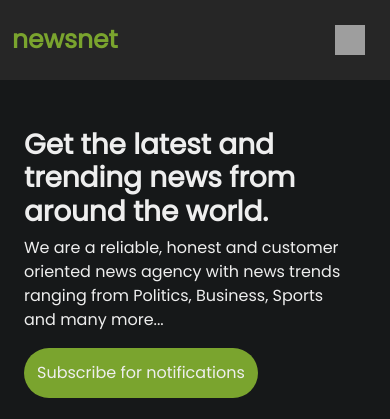
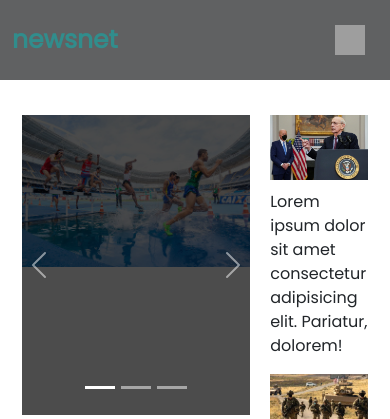
Before and after one commit to Marcos8060/FLASK_NEWS_API, a Flask app: template app/templates/index.html in a window 390 px wide. Shown: the top 419 px of the page. Run offline with Flask 2, Linux system fonts and the light colour scheme; the template is opened without the code that fills it, so the values that code supplies are empty; grey boxes are pictures that could not be loaded.

Commit message:
added a carousel in the hero section

```diff
--- a/app/models/news.py
+++ b/app/models/news.py
@@ -1,6 +1,6 @@
 class News:
 
-    def __init__(self,name,author,title,description,urlToImage,publishedAt,content):
+    def __init__(self,name,author,title,description,urlToImage,publishedAt,content,url):
 
         self.name = name
         self.author = author
@@ -9,3 +9,4 @@ class News:
         self.urlToImage = urlToImage
         self.publishedAt = publishedAt
         self.content = content
+        self.url = url
--- a/app/request.py
+++ b/app/request.py
@@ -46,9 +46,10 @@ def process_results(news_list):
         urlToImage = news_item.get('urlToImage')
         publishedAt = news_item.get('publishedAt')
         content = news_item.get('content')
+        url = news_item.get('url')
 
         if urlToImage:
-            news_object = News(name,author,title,description,urlToImage,publishedAt,content)
+            news_object = News(name,author,title,description,urlToImage,publishedAt,content,url)
             news_results.append(news_object)
 
     return news_results
--- a/app/static/style.css
+++ b/app/static/style.css
@@ -6,10 +6,10 @@ body{
     /* background: #F398BD; */
     background: #EFF3F4;
 }
-.articles{
+/* .articles{
     background: white;
     padding: 20px;
-}
+} */
 .news > img{
     width: 400px;
     margin: 10px;
@@ -18,13 +18,15 @@ body{
 /* navbar section */
 .navbar{
     height: 80px;
-    background: #262626;
+    /* background: #262626; */
+    /* background: white; */
+    background: #606162;
 }
 .active{
     font-weight: bold;
 }
 .navbar-brand{
-    color: #7AA42E;
+    color: #318d8c;
     font-weight: bold;
     font-size: 25px;
 }
@@ -38,33 +40,67 @@ body{
     color: #EEEEEE;
 }
 .input{
+    height: 45px;
+    border-radius: 30px;
+    width: 350px;
     border-top: none;
     border-left: none;
     border-right: none;
     outline: 0;
     margin-left: 8px;
+    background: #868D93;
+}
+::-webkit-input-placeholder{
+    color: #EEEEEE;
+    padding-left: 20px;
 }
 /* hero section */
 .hero_section{
-    background: #161819;
-    height: 90vh;
+    background: white;
+    height: 100vh;
 }
-.hero_section > div >  div > h1{
-    color: #EEEEEE;
-    font-weight: 800;
+  .hero{
+      display: flex;
+      padding-top: 3vh;
+  }
+  .hero > .first{
+      flex: 0.7;
+      margin: 10px;
+  }
+  .hero > .second{
+      flex: 0.3;
+      margin: 10px;
+  }
+  .hero > .second > img{
+      margin-bottom: 10px;
+  }
+
+  /* carousel */
+  .carousel-item{
+    min-height: 300px;
+    background: no-repeat scroll center scroll;
+    -webkit-background-sizs: cover;
+    background-size: cover;
+    font-family: 'Montserrat', sans-serif;
+    font-family: 'Poppins', sans-serif;
 }
-.hero_section > div > div > p{
-    color: #EEEEEE;
+.carousel-item::before{
+    content: "";
+    display: block;
+    position: absolute;
+    top: 0;
+    left: 0;
+    bottom: 0;
+    right: 0;
+    background: black;
+    opacity: 0.7;
 }
-.btn{
-    background: #7AA42E;
-    outline: 0;
-    color: #EEEEEE;
-    height: 50px;
-    border-radius: 30px;
+.carousel-caption{
+    bottom: 100px;
 }
-.btn:hover{
-    color: #EEEEEE;
+.carousel-caption h5{
+    font-size: 30px;
+    font-weight: 700;
 }
 /* news item */
 .title{
--- a/app/templates/base.html
+++ b/app/templates/base.html
@@ -51,6 +51,7 @@
                 <a class="nav-link" href="#">Sports</a>
               </li>
             </ul>
+            <input class="input" type="text" placeholder="Search...">
           </div>
         </div>
       </nav>
--- a/app/templates/index.html
+++ b/app/templates/index.html
@@ -3,18 +3,50 @@
 
 {% block content %}
 <div class="hero_section">
-  <div class="container-fluid row">
-    <div class="col-md-4 mt-5">
-      <h1>Get the latest and trending news from around the world.</h1>
-      <p>We are a reliable, honest and customer oriented news agency with news trends ranging from Politics, Business, Sports and many more...</p>
-      <button class="btn">Subscribe for notifications</button>
+  <div class=" container-fluid hero">
+    <div class="first">
+      <!-- <img class="img-fluid" src="../static/Images/run.jpg" alt=""> -->
+      <div id="carouselExampleCaptions" class="carousel slide" data-bs-ride="carousel">
+        <div class="carousel-indicators">
+          <button type="button" data-bs-target="#carouselExampleCaptions" data-bs-slide-to="0" class="active" aria-current="true" aria-label="Slide 1"></button>
+          <button type="button" data-bs-target="#carouselExampleCaptions" data-bs-slide-to="1" aria-label="Slide 2"></button>
+          <button type="button" data-bs-target="#carouselExampleCaptions" data-bs-slide-to="2" aria-label="Slide 3"></button>
+        </div>
+        <div class="carousel-inner">
+          <div class="carousel-item dark active">
+            <img src="../static/Images/run.jpg" class="d-block w-100" alt="...">
+            <div class="carousel-caption d-none d-md-block">
+              <h5>First slide label</h5>
+              <p>Some representative placeholder content for the first slide.</p>
+            </div>
+          </div>
+          <div class="carousel-item dark">
+            <img src="../static/Images/president.webp" class="d-block w-100" alt="...">
+            <div class="carousel-caption d-none d-md-block">
+              <h5>Third slide label</h5>
+              <p>Some representative placeholder content for the third slide.</p>
+            </div>
+          </div>
+        </div>
+        <button class="carousel-control-prev" type="button" data-bs-target="#carouselExampleCaptions" data-bs-slide="prev">
+          <span class="carousel-control-prev-icon" aria-hidden="true"></span>
+          <span class="visually-hidden">Previous</span>
+        </button>
+        <button class="carousel-control-next" type="button" data-bs-target="#carouselExampleCaptions" data-bs-slide="next">
+          <span class="carousel-control-next-icon" aria-hidden="true"></span>
+          <span class="visually-hidden">Next</span>
+        </button>
+      </div>
     </div>
-    <div class="col-md-8 mt-4">
-      <img class="img-fluid" src="https://codetipi.com/zeen/img/zeen-mock-1440.png" alt="">
+    <div class="second">
+      <img class="img-fluid" src="../static/Images/president.webp" alt="">
+      <p>Lorem ipsum dolor sit amet consectetur adipisicing elit. Pariatur, dolorem!</p>
+      <img class="img-fluid" src="../static/Images/army.jpg" alt="">
+      <p>Lorem ipsum dolor sit amet, consectetur adipisicing elit. Magni, corrupti!</p>
     </div>
   </div>
 </div>
-   <div class="container">
+   <div class="container-fluid">
        <div class="row articles">
     {% for news in everything %}
           <div class="col-md-4">
```
Also changed, not shown: app/static/Images/BIKE.png (added), app/static/Images/army.jpg (added), app/static/Images/news.png (renamed from app/Images/news.png), app/static/Images/president.webp (added), app/static/Images/run.jpg (added).
